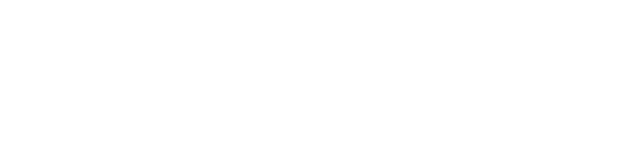
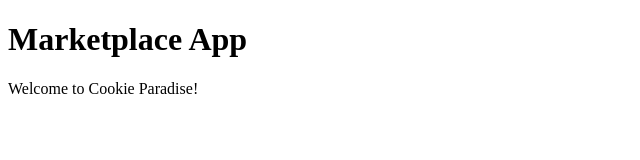
Before and after one commit to JOJO840/marketplace-workshop, a plain HTML site: page index.html in a window 1280 px wide. Shown: the whole page, without its empty margins (0-640 px from the left). Drawn offline with Linux system fonts and the light colour scheme.

Commit message:
created header with description

```diff
--- a/index.html
+++ b/index.html
@@ -1,11 +1,14 @@
 <!DOCTYPE html>
 <html lang="en">
-<head>
-    <meta charset="UTF-8">
-    <meta name="viewport" content="width=device-width, initial-scale=1.0">
-    <title>Document</title>
-</head>
-<body>
+  <head>
+    <meta charset="UTF-8" />
+    <meta name="viewport" content="width=device-width, initial-scale=1.0" />
+    <title>Marketplace App</title>
+  </head>
+  <body>
+    <header>
+        <h1>Marketplace App</h1><p>Welcome to Cookie Paradise!</p>
+    </header>
 
-</body>
+  </body>
 </html>
```
Also changed, not shown: style.css (deleted).
